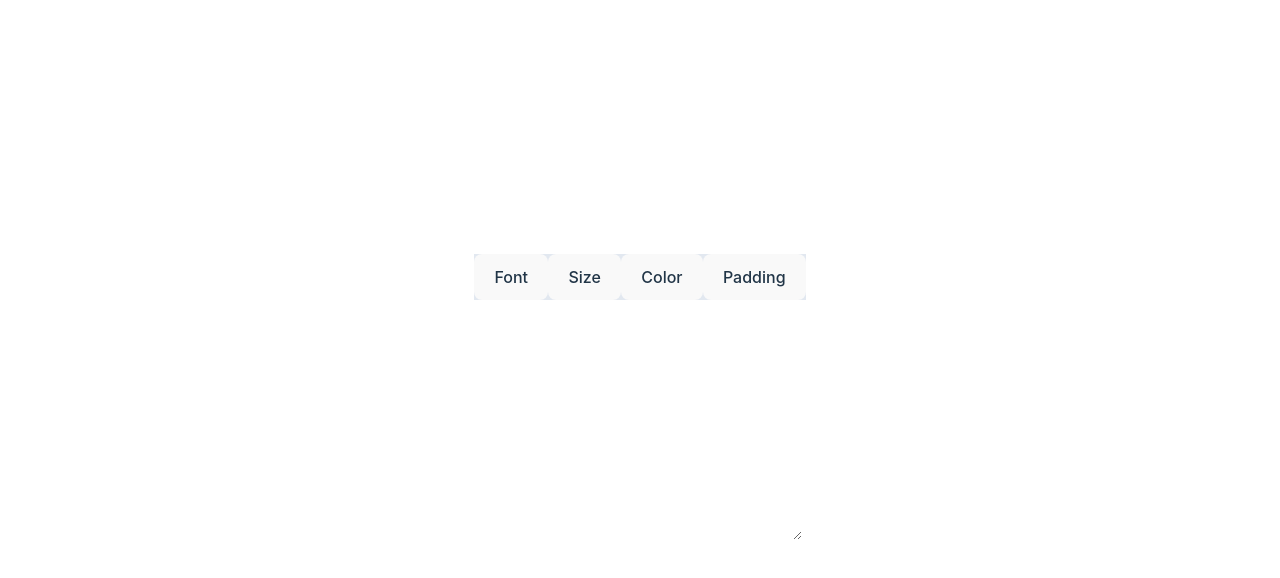
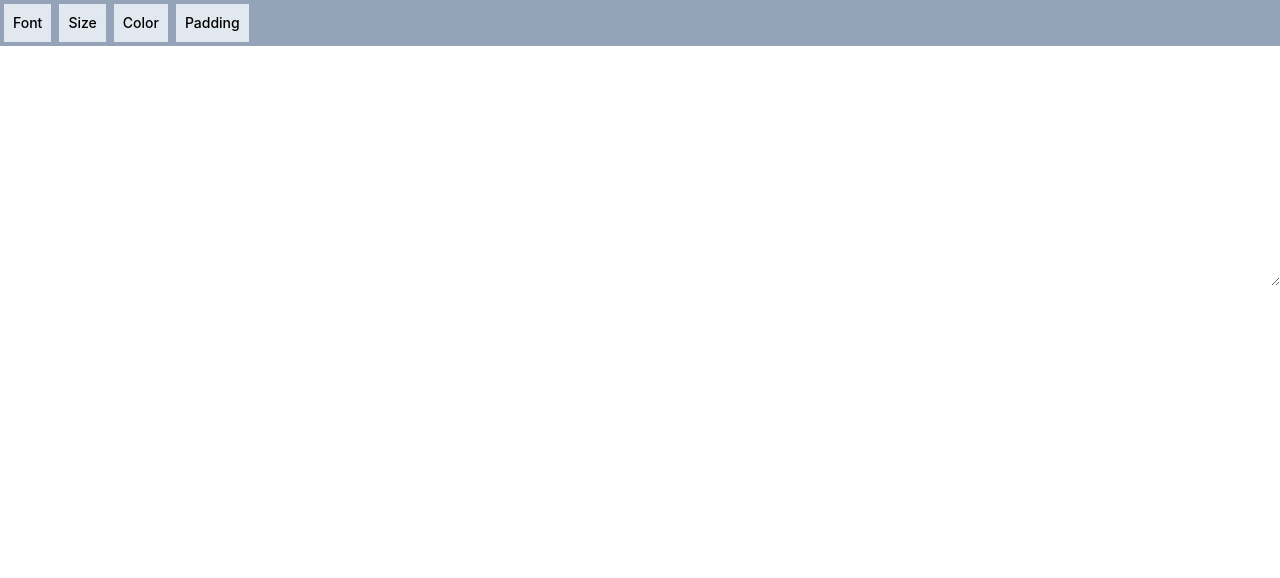
Before and after one commit to CodeSH85/React-TS-Tailwind, a React (Vite) app: page / in a window 1280 px wide. Shown: the top 578 px of the page. Built offline with nearby package versions, Linux system fonts and the light colour scheme.

Commit message:
update text editor css

```diff
--- a/src/App.css
+++ /dev/null
@@ -1,41 +0,0 @@
-#root {
-  max-width: 1280px;
-  margin: 0 auto;
-  padding: 2rem;
-  text-align: center;
-}
-
-.logo {
-  height: 6em;
-  padding: 1.5em;
-  will-change: filter;
-}
-.logo:hover {
-  filter: drop-shadow(0 0 2em #646cffaa);
-}
-.logo.react:hover {
-  filter: drop-shadow(0 0 2em #61dafbaa);
-}
-
-@keyframes logo-spin {
-  from {
-    transform: rotate(0deg);
-  }
-  to {
-    transform: rotate(360deg);
-  }
-}
-
-@media (prefers-reduced-motion: no-preference) {
-  a:nth-of-type(2) .logo {
-    animation: logo-spin infinite 20s linear;
-  }
-}
-
-.card {
-  padding: 2em;
-}
-
-.read-the-docs {
-  color: #888;
-}
--- a/src/App.tsx
+++ b/src/App.tsx
@@ -1,8 +1,6 @@
 import React, { Component, useState } from 'react'
 import reactLogo from './assets/react.svg'
-import './App.css'
-import Toolbar from './components/toolbar'
-import Textarea from './components/textarea'
+import TextEditor from './components/TextEditor'
 
 // const test = toolbar;
 
@@ -10,8 +8,7 @@ function App() {
   Component
   return (
     <div className="App">
-      <Toolbar />
-      <Textarea />
+      <TextEditor />
     </div>
   )
 }
--- /dev/null
+++ b/src/components/TextEditor.tsx
@@ -0,0 +1,15 @@
+import React, { Component, useState } from "react";
+import Toolbar from "./Toolbar";
+import Textarea from "./Textarea";
+
+function TextEditor() {
+  Component
+  return (
+    <div className="w-full fixed top-0">
+      <Toolbar />
+      <Textarea />
+    </div>
+  )
+}
+
+export default TextEditor;
--- a/src/components/textarea.tsx
+++ b/src/components/textarea.tsx
@@ -4,7 +4,12 @@ function Textarea() {
 
   return (
     <section>
-      <textarea name="" id="" cols="30" rows="10">
+      <textarea
+        name=""
+        id=""
+        rows={10}
+        className="w-full min-h-full"
+      >
 
       </textarea>
     </section>
--- a/src/components/toolbar.tsx
+++ b/src/components/toolbar.tsx
@@ -47,14 +47,15 @@ function Toolbar() {
 
   return (
     <div>
-      <div className="flex w-full bg-slate-200">
+      <div className="flex w-full bg-slate-400">
         {toolbar.map((tool, i)=> {
           if (tool.type === 'button') {
-            return <div className="" key={i}>
-              <button className="radius-none">
+            return <button
+              key={i}
+              className="text-black bg-slate-200
+               border-spacing-1 p-2 m-1 text-sm rounded-none">
                 {tool.title}
               </button>
-            </div>
           }
           if (tool.type === 'divider') {
             return <div key={i}></div>
```
